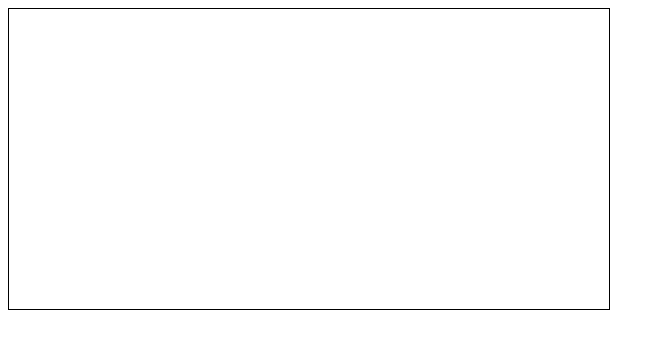
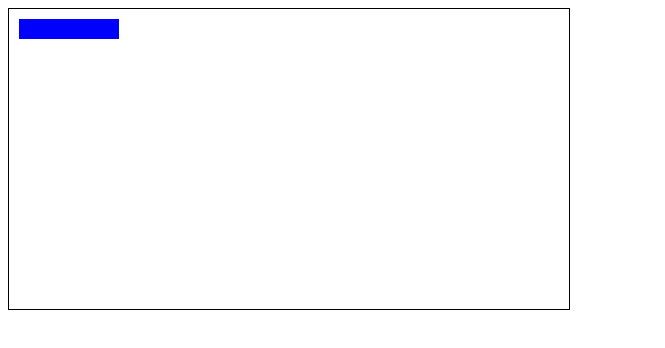
Before and after one commit to LuciaMezquida/breakout-game, a plain HTML site: page index.html in a window 1280 px wide. Shown: the whole page, without its empty margins (0-665 px from the left). Drawn offline with Linux system fonts and the light colour scheme.

Commit message:
Create an array from the Block class to create every block with the function addBlock

```diff
--- a/js/main.js
+++ b/js/main.js
@@ -1,4 +1,29 @@
 "use strict";
+const grid = document.querySelector(".grid");
+const blockWidth = 100;
+const blockHeight = 20;
 
-const block = document.createElement("div");
-block.classList.add("block");
+//create block
+class Block {
+  constructor(xAxis, yAxis) {
+    this.bottomLeft = [xAxis, yAxis];
+    this.bottomRight = [xAxis + blockWidth, yAxis];
+    this.topLeft = [xAxis, yAxis + blockHeight];
+    this.topRight = [xAxis + blockWidth, yAxis + blockHeight];
+  }
+}
+
+//all my blocks
+const blocks = [new Block(10, 270)];
+//draw all my block
+const addBlocks = () => {
+  for (let i = 0; i < blocks.length; i++) {
+    const block = document.createElement("div");
+    block.classList.add("block");
+    block.style.left = blocks[i].bottomLeft[0] + "px";
+    block.style.bottom = blocks[i].bottomLeft[1] + "px";
+    grid.appendChild(block);
+  }
+};
+
+addBlocks();
--- a/styles/style.css
+++ b/styles/style.css
@@ -1,6 +1,6 @@
 .grid {
   position: absolute;
-  width: 600px;
+  width: 560px;
   height: 300px;
   border: 1px solid black;
 }
```
